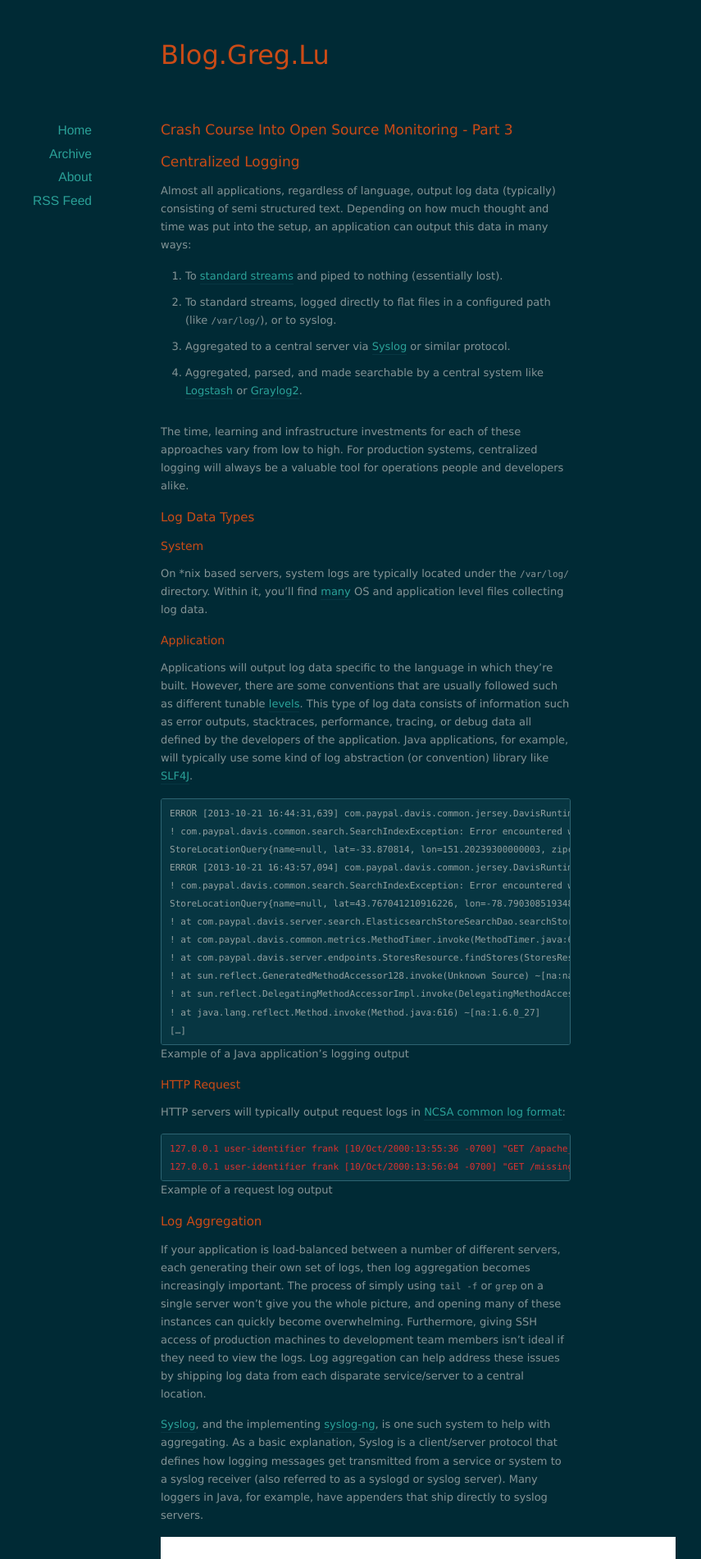
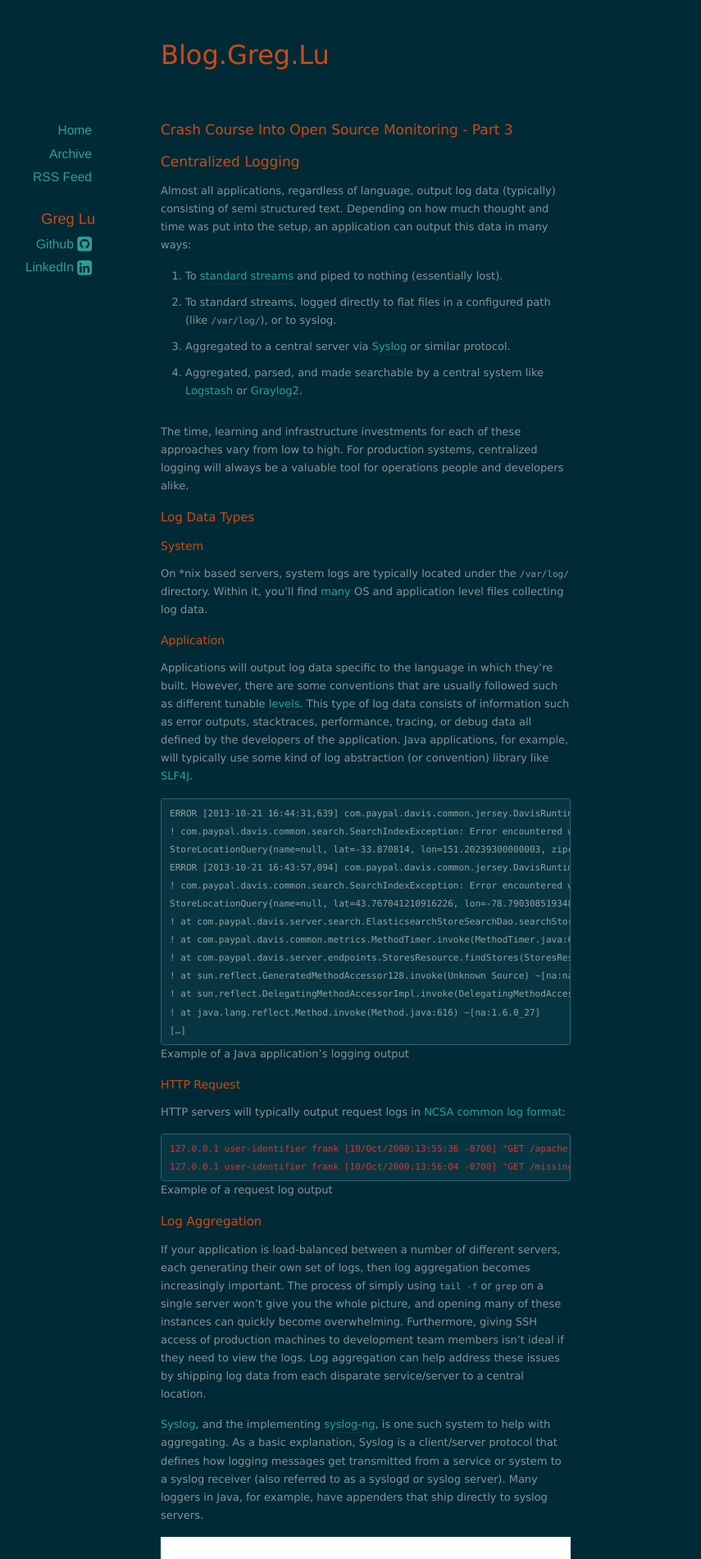
Before and after one commit to greglu/greglu.github.io, a Jekyll site: the page built from _posts/2013-10-19-crash-course-into-open-source-monitoring-3.md, in a window 1280 px wide. Shown: the top 1902 px of the page at 82% size, without its empty margins (194-1049 px from the left). Built offline with Jekyll 4.4.1, drawn with Linux system fonts in a browser that asks for light colours; nearby versions of some CDN libraries.

Commit message:
Removed about page and put info in sidebar. Other styling updates.

```diff
--- a/_config.yml
+++ b/_config.yml
@@ -3,7 +3,7 @@
 description:
 
 permalink: /:year/:month/:day/:title/
-paginate: 10
+paginate: 1
 pygments: true
 
 exclude: ['README.md', 'Gemfile.lock', 'Gemfile', 'Rakefile']
--- a/_layouts/default.html
+++ b/_layouts/default.html
@@ -12,53 +12,44 @@
 
   <link href="/assets/css/style.css" rel="stylesheet" />
   <link href="/assets/css/colors-dark.css" rel="stylesheet" />
-
+  <link href="//netdna.bootstrapcdn.com/font-awesome/4.0.0/css/font-awesome.css" rel="stylesheet">
+  <link rel="icon" type="image/png" href="/images/favicon.png">
 </head>
 
 <body>
-
-
 
   <header id="header">
     <h1><a href="/">{{ site.name }}</a></h1>
     <p>{{ site.description }}</p>
   </header>
 
-
-
   <div id="page">
-
-
 
     <div id="sidebar">
       <nav>
         <ul>
           <li><a href="/">Home</a></li>
           <li><a href="/archives">Archive</a></li>
-          <li><a href="/about">About</a></li>
           <li><a href="/feed.xml">RSS Feed</a></li>
+        </ul>
+        <ul>
+          <li><h2 class="about-heading">Greg Lu</h2></li>
+          <li><a href="https://github.com/greglu">Github <i class="fa fa-github-square fa-lg"></i></a></li>
+          <li><a href="https://www.linkedin.com/in/greglu">LinkedIn <i class="fa fa-linkedin-square fa-lg"></i></a></li>
         </ul>
       </nav>
     </div>
-
-
 
     <div id="content">
       {{ content }}
     </div>
 
-
-
   </div>
-
-
 
   <footer id="footer">
     <p class="copyright">Copyright &copy; {{ site.time | date: '%Y' }} {{ site.name }}. Powered by <a href="http://jekyllrb.com">Jekyll</a>, theme by <a href="http://www.webmaster-source.com">Matt Harzewski</a></p>
     <p class="license">This work is licensed under a <a rel="license" href="http://creativecommons.org/licenses/by/3.0/deed.en_US">Creative Commons Attribution 3.0 Unported License</a>.</p>
   </footer>
-
-
 
   <script src="//ajax.googleapis.com/ajax/libs/jquery/1.10.1/jquery.min.js"></script>
   <script src="/assets/js/jquery.mobilemenu.min.js"></script>
@@ -66,6 +57,10 @@
   <script>
     $(document).ready(function(){
       $('#sidebar nav ul').mobileMenu({'topOptionText': 'Menu', 'prependTo': '#sidebar nav'});
+
+      $('img').click(function(ev) {
+        $(this).toggleClass('actual-size');
+      });
     });
   </script>
 
--- a/assets/css/style.css
+++ b/assets/css/style.css
@@ -143,6 +143,12 @@ h3 {
 	margin: 0 auto;
 }
 
+#content img {
+  max-width: 500px;
+  height: auto;
+  cursor: pointer;
+}
+
 #sidebar {
 	position: absolute;
 	text-align: right;
@@ -161,6 +167,13 @@ h3 {
 	font-family: "Helvetica Neue", "Helvetica", serif;
 	font-size: 1.2em;
 	padding: 2px 4px;
+}
+
+#sidebar h2.about-heading {
+  font-family: "Helvetica Neue", "Helvetica", serif;
+  font-size: 1.4em;
+  margin: 0;
+  /*padding: 2px 4px;*/
 }
 
 
@@ -284,3 +297,7 @@ img.center {
 .icon-anchor {
 	font-size: 65%;
 }
+
+#content img.actual-size {
+  max-width: none;
+}
--- a/index.html
+++ b/index.html
@@ -22,8 +22,6 @@ title: Blog.Greg.Lu
 
 {% endfor %}
 
-
-
 {% if paginator.total_pages > 1 %}
 	<div class="postnavigation">
 
```
Also changed, not shown: about/index.markdown (deleted, +0 -16 lines), images/favicon.png (added).
